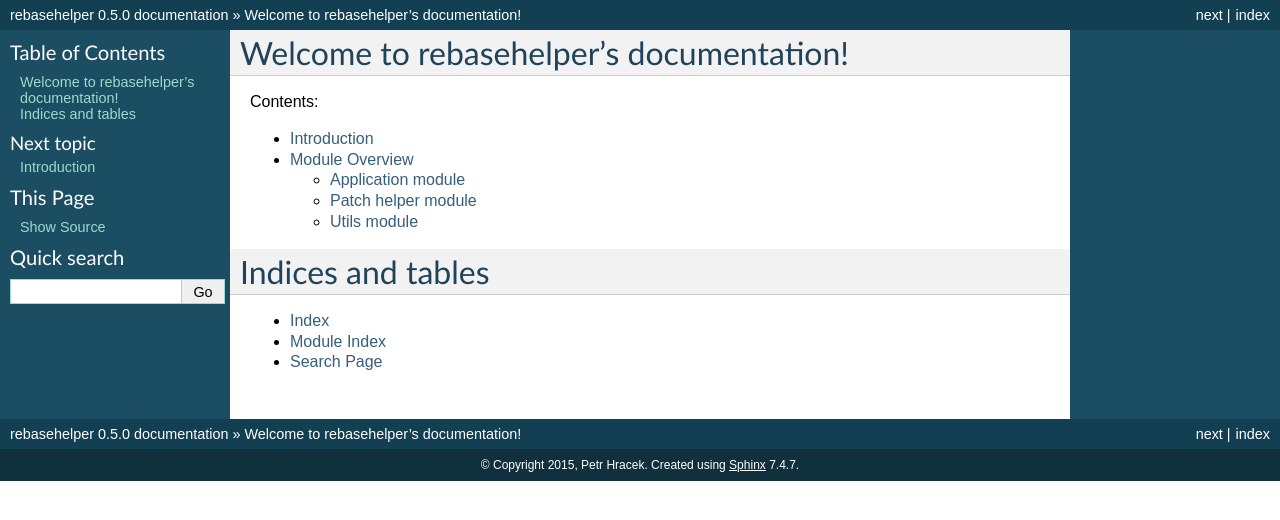
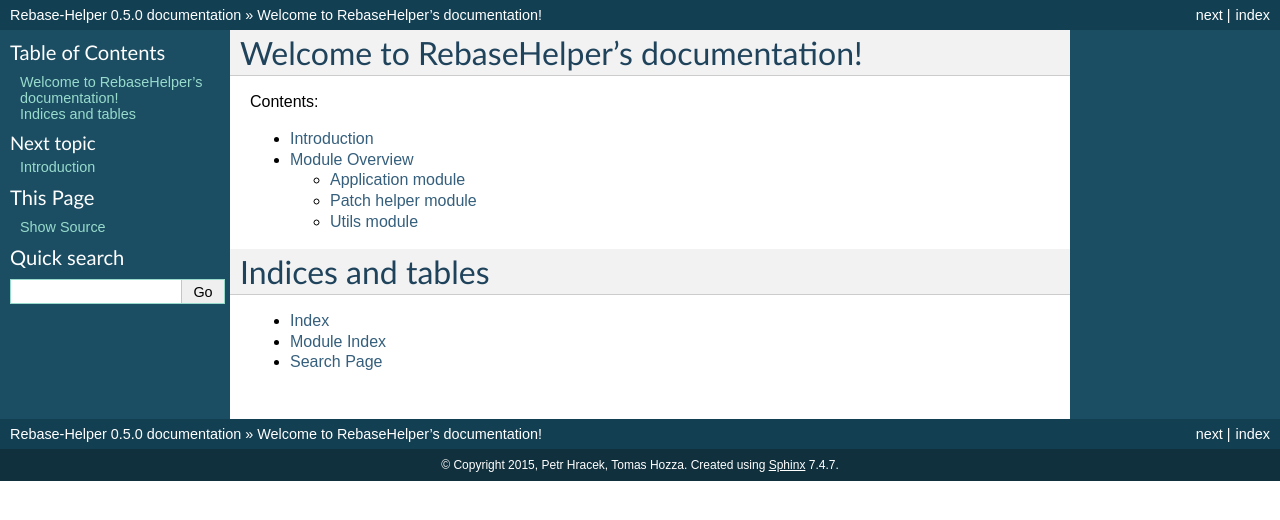
Before and after one commit to rebase-helper/rebase-helper, a Sphinx documentation site: the page built from docs/index.rst, in a window 1280 px wide. Shown: the top 520 px of the page. Built offline with Sphinx 7.4.7, drawn with Linux system fonts in a browser that asks for light colours.

Commit message:
Documentaion fixes
Signed-off-by: Petr Hracek <phracek@redhat.com>

```diff
--- a/docs/conf.py
+++ b/docs/conf.py
@@ -52,17 +52,17 @@
 master_doc = 'index'
 
 # General information about the project.
-project = u'rebasehelper'
-copyright = u'2015, Petr Hracek'
+project = u'Rebase-Helper'
+copyright = u'2015, Petr Hracek, Tomas Hozza'
 
 # The version info for the project you're documenting, acts as replacement for
 # |version| and |release|, also used in various other places throughout the
 # built documents.
 #
 # The short X.Y version.
-version = '0.5.0'
+version = '.'.join(rh_version.VERSION.split('.')[0:2]
 # The full version, including alpha/beta/rc tags.
-release = '0.5.0'
+release = rh_version.VERSION
 
 # The language for content autogenerated by Sphinx. Refer to documentation
 # for a list of supported languages.
@@ -76,7 +76,7 @@
 
 # List of patterns, relative to source directory, that match files and
 # directories to ignore when looking for source files.
-exclude_patterns = []
+exclude_patterns = ['_build']
 
 # The reST default role (used for this markup: `text`) to use for all
 # documents.
@@ -98,9 +98,6 @@
 
 # A list of ignored prefixes for module index sorting.
 #modindex_common_prefix = []
-
-# If true, keep warnings as "system message" paragraphs in the built documents.
-#keep_warnings = False
 
 
 # -- Options for HTML output ----------------------------------------------
@@ -137,11 +134,6 @@
 # relative to this directory. They are copied after the builtin static files,
 # so a file named "default.css" will overwrite the builtin "default.css".
 html_static_path = ['_static']
-
-# Add any extra paths that contain custom files (such as robots.txt or
-# .htaccess) here, relative to this directory. These files are copied
-# directly to the root of the documentation.
-#html_extra_path = []
 
 # If not '', a 'Last updated on:' timestamp is inserted at every page bottom,
 # using the given strftime format.
@@ -185,7 +177,7 @@
 #html_file_suffix = None
 
 # Output file base name for HTML help builder.
-htmlhelp_basename = 'rebasehelperdoc'
+htmlhelp_basename = 'RebaseHelperdoc'
 
 
 # -- Options for LaTeX output ---------------------------------------------
@@ -205,8 +197,8 @@
 # (source start file, target name, title,
 #  author, documentclass [howto, manual, or own class]).
 latex_documents = [
-  ('index', 'rebasehelper.tex', u'rebasehelper Documentation',
-   u'Petr Hracek', 'manual'),
+  ('index', 'RebaseHelper.tex', u'Rebase Helper Documentation',
+   u'Petr Hracek, Tomas Hozza', 'manual'),
 ]
 
 # The name of an image file (relative to this directory) to place at the top of
@@ -235,8 +227,8 @@
 # One entry per manual page. List of tuples
 # (source start file, name, description, authors, manual section).
 man_pages = [
-    ('index', 'rebasehelper', u'rebasehelper Documentation',
-     [u'Petr Hracek'], 1)
+    ('index', 'RebaseHelper', u'Rebase Helper Documentation',
+     [u'Petr Hracek, Tomas Hozza'], 1)
 ]
 
 # If true, show URL addresses after external links.
@@ -249,8 +241,8 @@
 # (source start file, target name, title, author,
 #  dir menu entry, description, category)
 texinfo_documents = [
-  ('index', 'rebasehelper', u'rebasehelper Documentation',
-   u'Petr Hracek', 'rebasehelper', 'One line description of project.',
+  ('index', 'RebaseHelper', u'Rebase Helper Documentation',
+   u'Petr Hracek, Tomas Hozza', 'RebaseHelper', 'One line description of project.',
    'Miscellaneous'),
 ]
 
@@ -262,10 +254,3 @@
 
 # How to display URL addresses: 'footnote', 'no', or 'inline'.
 #texinfo_show_urls = 'footnote'
-
-# If true, do not generate a @detailmenu in the "Top" node's menu.
-#texinfo_no_detailmenu = False
-
-
-# Example configuration for intersphinx: refer to the Python standard library.
-intersphinx_mapping = {'http://docs.python.org/': None}
--- a/docs/index.rst
+++ b/docs/index.rst
@@ -1,9 +1,9 @@
-.. rebasehelper documentation master file, created by
+.. RebaseHelper documentation master file, created by
    sphinx-quickstart on Tue Apr 21 13:42:00 2015.
    You can adapt this file completely to your liking, but it should at least
    contain the root `toctree` directive.
 
-Welcome to rebasehelper's documentation!
+Welcome to RebaseHelper's documentation!
 ========================================
 
 Contents:
```
